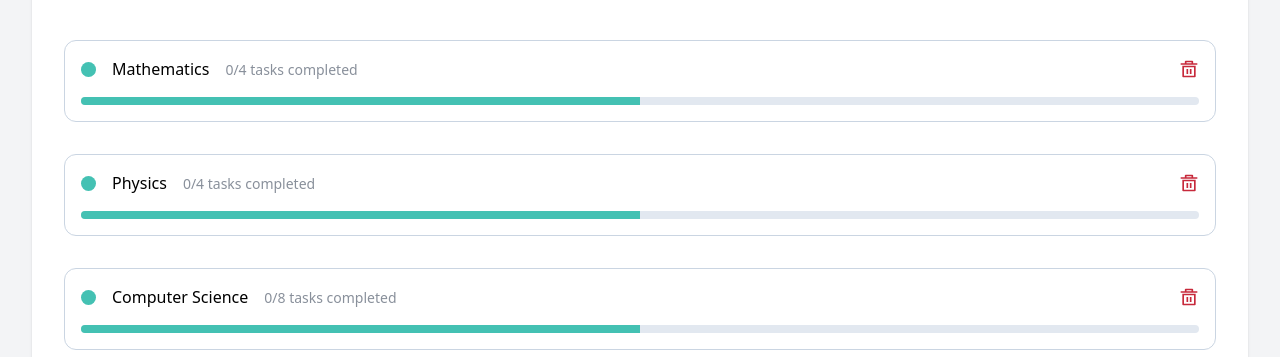
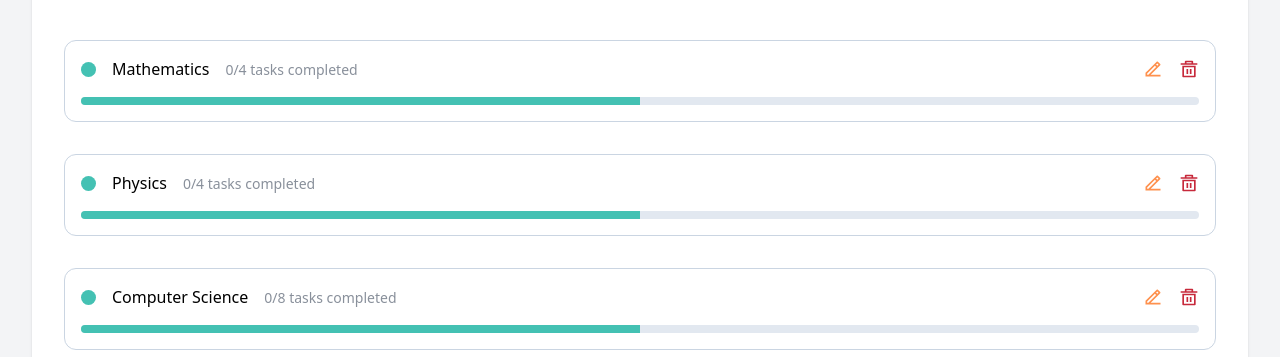
Before and after one commit to A-Karim2003/TrackIt, a React (Vite) app: page /subjects in a window 1280 px wide. Shown: the part 438-795 px from the top of the page. Built offline with nearby package versions, Linux system fonts and the light colour scheme; data requests are answered from the project's data file.

Commit message:
feat: add inline editing for subject titles
- Add Actions component with edit/delete buttons

- Start inline title editing with controlled input

- Auto-dismiss edit mode when clicking outside (onBlur)

```diff
--- /dev/null
+++ b/src/components/Actions.jsx
@@ -0,0 +1,25 @@
+import { RiDeleteBin5Line } from "react-icons/ri";
+import { RiEdit2Line } from "react-icons/ri";
+
+function Actions({ setIsEditingId, deleteSubject, subject }) {
+  return (
+    <div className="flex gap-4 ml-auto">
+      <RiEdit2Line
+        className=" text-customOrange h-5 w-5 cursor-pointer hover:scale-120 transition duration-300"
+        onClick={(e) => {
+          e.stopPropagation();
+          setIsEditingId(subject.id);
+        }}
+      />
+      <RiDeleteBin5Line
+        className=" text-customRed h-5 w-5 cursor-pointer hover:scale-120 transition duration-300"
+        onClick={(e) => {
+          e.stopPropagation();
+          deleteSubject(subject.id);
+        }}
+      />
+    </div>
+  );
+}
+
+export default Actions;
--- a/src/components/AllSubjects.jsx
+++ b/src/components/AllSubjects.jsx
@@ -1,14 +1,16 @@
-import { RiDeleteBin5Line } from "react-icons/ri";
-
 import Card from "./Card";
 import SectionTitle from "./SectionTitle";
 import Subject from "./Subject";
 import { useNavigate } from "react-router-dom";
 import { useSubjects } from "../context/SubjectsProvider";
+import { useState } from "react";
+import Actions from "./Actions";
 
 function AllSubjects() {
   const navigate = useNavigate();
   const { subjects, deleteSubject } = useSubjects();
+  const [isEditingId, setIsEditingId] = useState();
+  console.log(isEditingId);
 
   return (
     <Card className="flex flex-col gap-8">
@@ -21,16 +23,16 @@ function AllSubjects() {
             subject={subject}
             className="border border-slate-300 "
             onClick={() => navigate(`/subjects/${subject.id}`)}
+            isEditingId={isEditingId}
+            setIsEditingId={setIsEditingId}
           >
             <small className="text-[14px] text-customGrey">
               {`0/${subject.tasks.length}`} tasks completed
             </small>
-            <RiDeleteBin5Line
-              className="ml-auto text-customRed h-5 w-5 cursor-pointer hover:scale-120 transition duration-300"
-              onClick={(e) => {
-                e.stopPropagation();
-                deleteSubject(subject.id);
-              }}
+            <Actions
+              subject={subject}
+              deleteSubject={deleteSubject}
+              setIsEditingId={setIsEditingId}
             />
           </Subject>
         ))}
--- a/src/components/Subject.jsx
+++ b/src/components/Subject.jsx
@@ -1,12 +1,37 @@
-function Subject({ subject, children, className, onClick }) {
+import { useState } from "react";
+
+function Subject({
+  subject,
+  setIsEditingId,
+  isEditingId,
+  children,
+  className,
+  onClick,
+}) {
+  const isEditing = isEditingId === subject.id;
+
+  const [editedTitle, setEditedTitle] = useState(subject.name);
   return (
     <div
-      className={` ${className} cursor-pointer flex flex-col p-4 rounded-xl`}
+      className={`${className} cursor-pointer flex flex-col p-4 rounded-xl`}
       onClick={onClick}
     >
       <div className="flex items-center gap-4 j">
         <div className="h-[15px] w-[15px] bg-customGreen rounded-full"></div>
-        <h4>{subject?.name}</h4>
+        <div onClick={(e) => e.stopPropagation()}>
+          {isEditing ? (
+            <input
+              className="border border-customOrange rounded-xl py-1 px-2 outline-0"
+              type="text"
+              value={editedTitle}
+              autoFocus
+              onBlur={() => setIsEditingId(null)}
+              onChange={(e) => setEditedTitle(e.target.value)}
+            />
+          ) : (
+            <h4>{subject?.name}</h4>
+          )}
+        </div>
 
         {children}
       </div>
--- a/src/context/SubjectsProvider.jsx
+++ b/src/context/SubjectsProvider.jsx
@@ -78,8 +78,12 @@ function SubjectsProvider({ children }) {
     fetchSubjects();
   }, []);
 
+  //? UPDATE SUBJECTS
+  // async function updateSubject(id) {
+  //   const res
+  // }
+
   //? DELETE SUBJECT
-
   async function deleteSubject(id) {
     const res = await fetch(`${ENDPOINT}/${id}`, {
       method: "DELETE",
```
